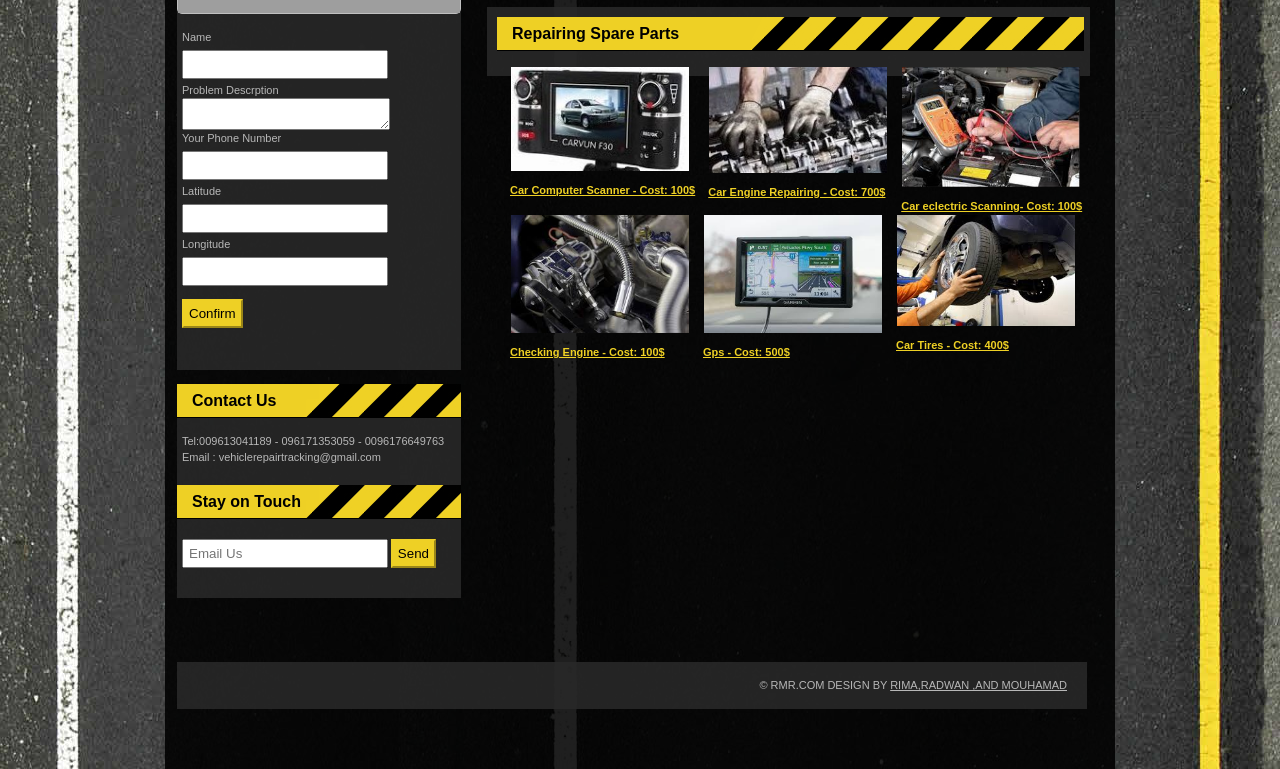
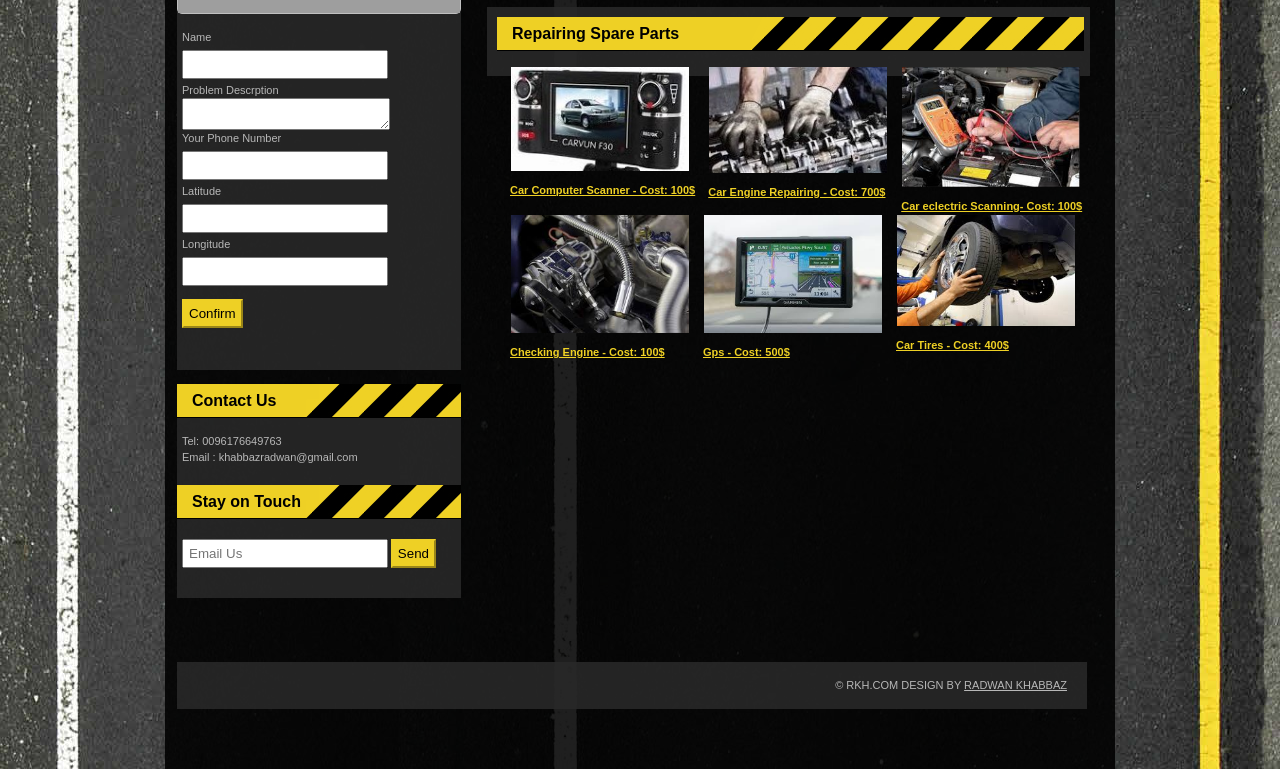
Before and after one commit to RadwanKhabbaz/Vehicle-Repairing-Tracking-, a website: page Reparing vehicale Trackingbbbbb/public/index.html in a window 1280 px wide. Shown: the part 433-1202 px from the top of the page. Drawn offline with Linux system fonts and the light colour scheme; some packages are replaced by stand-ins of ours; grey boxes are pictures that could not be loaded; files whose address does not match are found by name.

Commit message:
Update index.html

```diff
--- a/Reparing vehicale Trackingbbbbb/public/index.html
+++ b/Reparing vehicale Trackingbbbbb/public/index.html
@@ -120,10 +120,10 @@
                         <div class="box" >
                             <h2>Contact Us</h2>
                             <div id="cont">
-                            <p>Tel:009613041189 - 096171353059 - 0096176649763
+                            <p>Tel: 0096176649763
                             </p>
 
-                                    <p>Email : vehiclerepairtracking@gmail.com</p>
+                                    <p>Email : khabbazradwan@gmail.com</p>
                                  </div>
                                     <h2>Stay on Touch </h2>
                             <div id="cont">
@@ -141,7 +141,7 @@
                 <!-- End Content -->
                 <!-- Footer -->
                 <div id="footer">
-                    <p>&copy; RMR.com Design by <a href="#">Rima,Radwan ,and Mouhamad</a></p>
+                    <p>&copy; RKH.com Design by <a href="#">Radwan Khabbaz</a></p>
                 </div>
                 <!-- End Footer -->
             </div>
```
